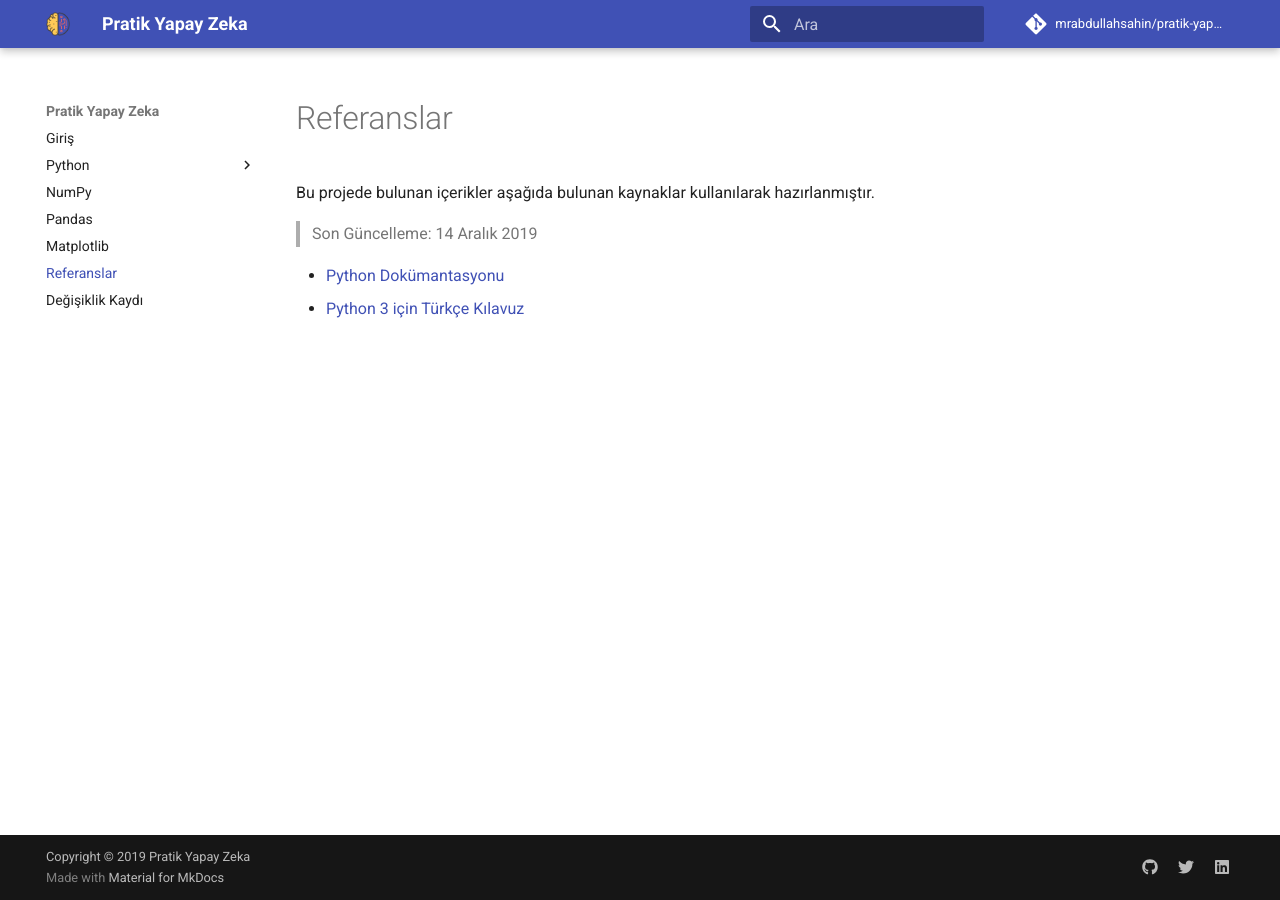
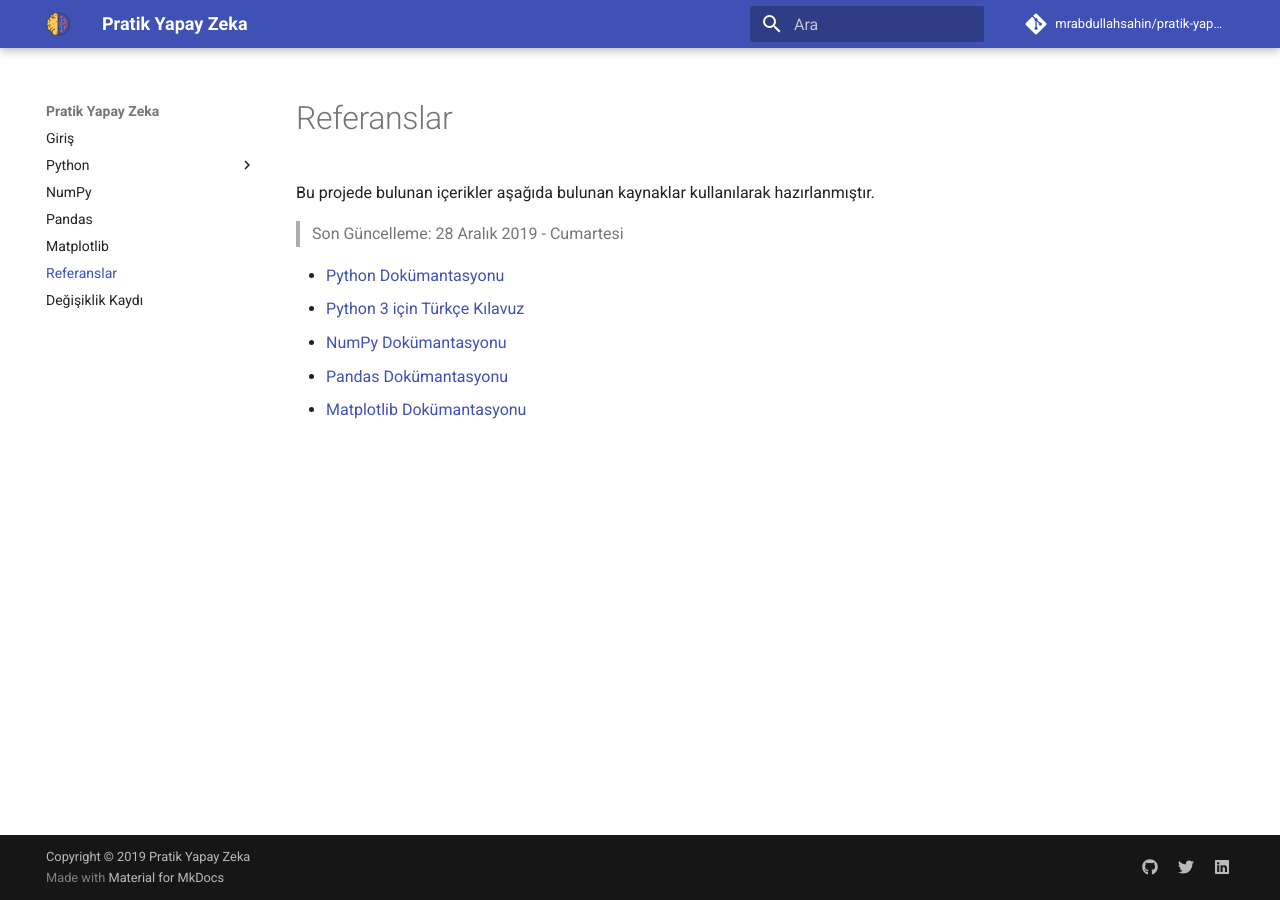
Before and after one commit to mrabdullahsahin/pratik-yapay-zeka, an MkDocs documentation site: the page built from docs/referanslar.md, in a window 1280 px wide. Built offline with MkDocs 1.6.1 and Material for MkDocs 9.7.7, drawn with Linux system fonts in a browser that asks for light colours; comment, search, counter and statistics services are not loaded.

Commit message:
Update referanslar.md

```diff
--- a/docs/referanslar.md
+++ b/docs/referanslar.md
@@ -2,7 +2,10 @@
 
 Bu projede bulunan içerikler aşağıda bulunan kaynaklar kullanılarak hazırlanmıştır.
 
-> Son Güncelleme: 14 Aralık 2019
+> Son Güncelleme: 28 Aralık 2019 - Cumartesi
 
 - <a href="https://www.python.org/doc/?ref=pratik-yapay-zeka-github" target="_blank">Python Dokümantasyonu</a>
 - <a href="https://belgeler.yazbel.com/python-istihza/?ref=pratik-yapay-zeka-github" target="_blank">Python 3 için Türkçe Kılavuz</a>
+- <a href="https://numpy.org/" target="_blank">NumPy Dokümantasyonu</a>
+- <a href="https://pandas.pydata.org/" target="_blank">Pandas Dokümantasyonu</a>
+- <a href="https://matplotlib.org/users/installing.html" target="_blank">Matplotlib Dokümantasyonu</a>
```
